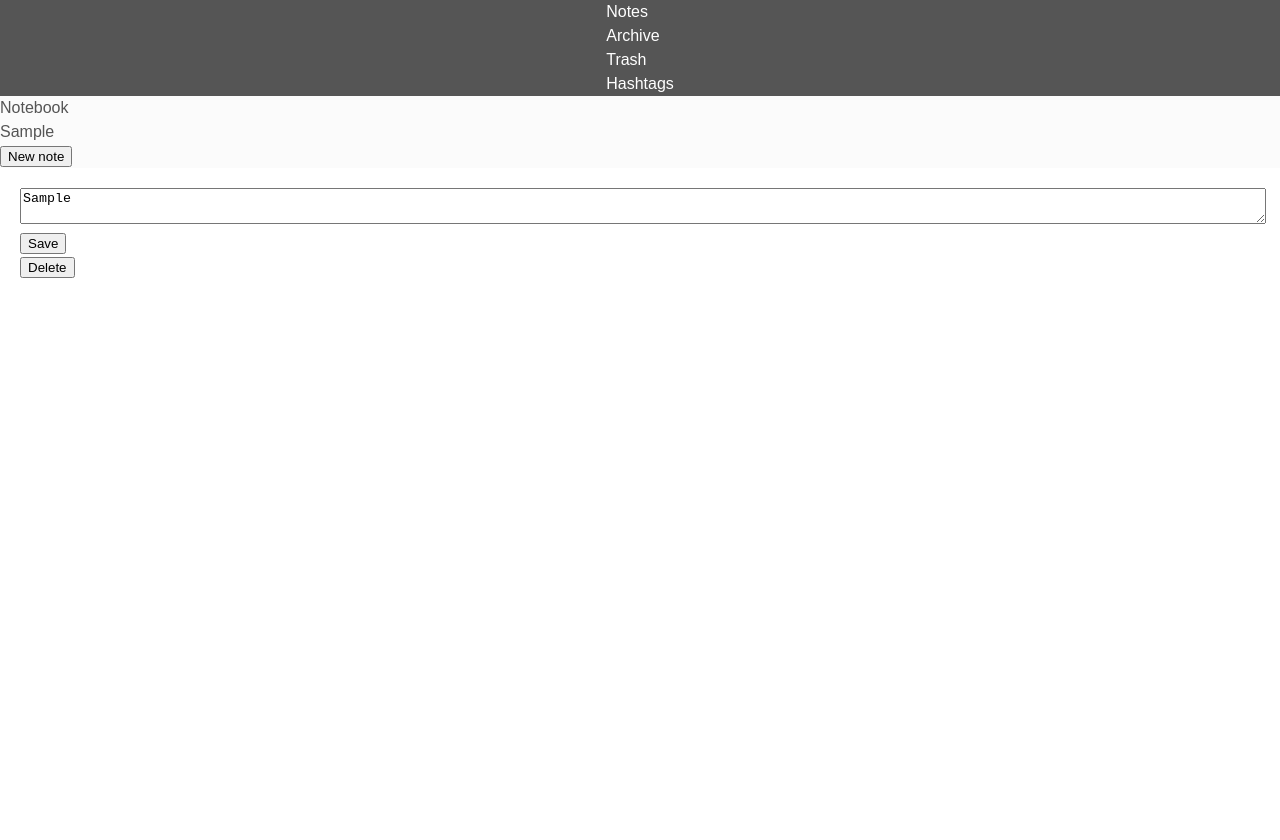
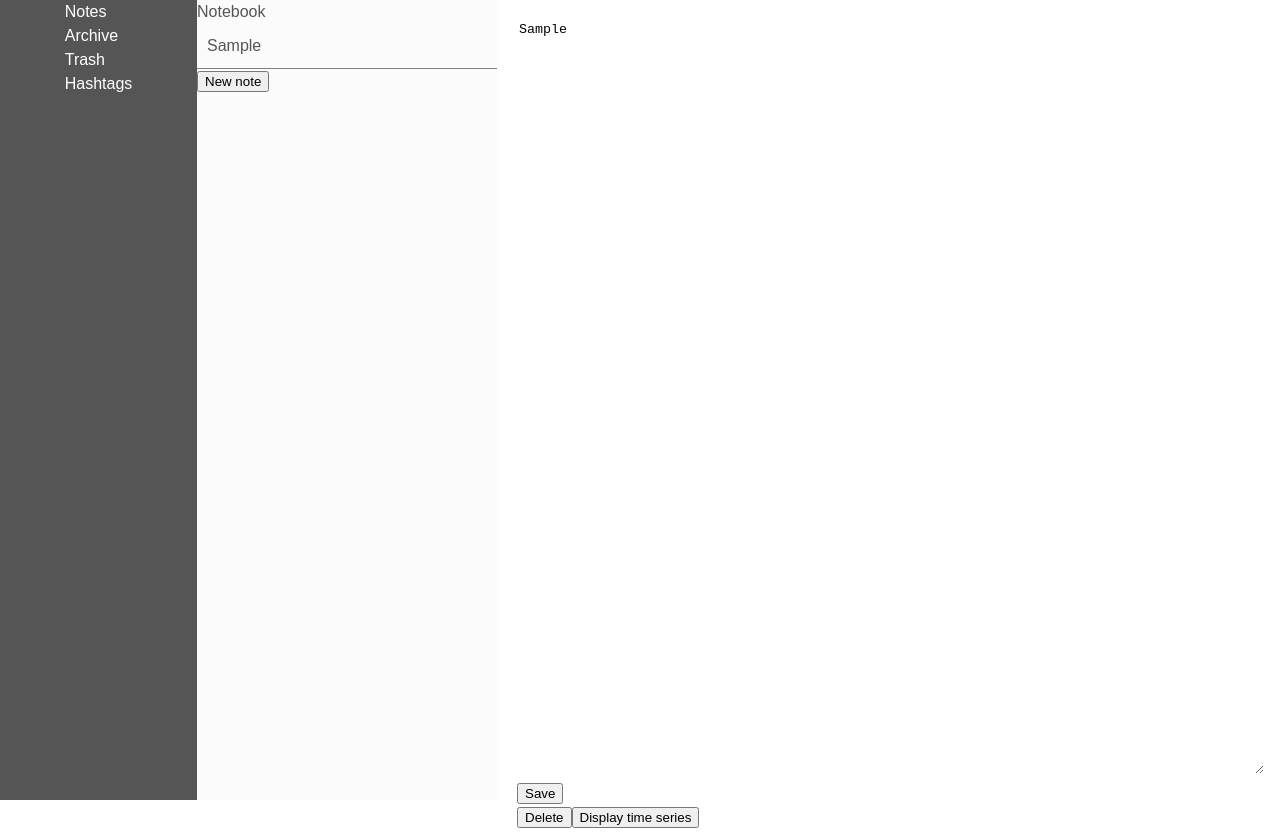
Before and after one commit to mattc0llier/react-cinema-create-react-app, a React (Create React App) app: page / in a window 1280 px wide. Both pictures are taken after typing "Sample" into the empty fields and a click on the button "Save". Before the commit the page ends 800 px from the top, so only its background shows below. Built offline with nearby package versions, Linux system fonts and the light colour scheme.

Commit message:
delete button working and styling updates so bg colors and horizontal

```diff
--- a/src/components/App.js
+++ b/src/components/App.js
@@ -26,6 +26,7 @@ class App extends React.Component {
       this.receiveCurrentNote = this.receiveCurrentNote.bind(this)
       this.receiveCreateNewNote = this.receiveCreateNewNote.bind(this)
       this.createNewNote = this.createNewNote.bind(this)
+      this.receiveDeleteClick = this.receiveDeleteClick.bind(this)
     };
 
     componentDidMount(){
@@ -108,14 +109,44 @@ class App extends React.Component {
       console.log("new note after", this.state.currentNote)
     }
 
+    receiveDeleteClick(noteToDelete){
+      console.log('noteToDelete', noteToDelete);
+
+      console.log('noteToDelete', noteToDelete.noteID);
+      console.log('all note objects', this.state.notes);
+
+      this.setState({
+        notes: this.state.notes.filter(notesObject => {
+        //if noteID === deleting ID then return array with noteID object taken out
+          return notesObject.noteID !== noteToDelete.noteID
+        })
+      }),
+      () => console.log('all note objects after DELETE', this.state.notes);
+
+    }
+
+  //   receiveDeleteFavouriteMovie(movie) {
+  //   //if exists then remove move instead. maybe use filter to pass in movie to array and return back array without that in.
+  //   console.log(movie);
+  //   const favouriteMovieObject = this.state.favouriteMoviesObjects.filter(
+  //     movieObjectInArray => movie.imdbID !== movieObjectInArray.imdbID
+  //   );
+  //
+  //   this.setState({
+  //     favouriteMoviesObjects: favouriteMovieObject
+  //   });
+  //   console.log(this.state.favouriteMoviesObjects);
+  // }
+
   render() {
     return (
-      <div className="App">
+      <div className="app">
         <Menu />
         <Notebook notes={this.state.notes} receiveCurrentNote={this.receiveCurrentNote} receiveCreateNewNote={this.receiveCreateNewNote}/>
         <Note
           currentNote={this.state.currentNote}
           handleNoteSave={this.handleNoteSave}
+          receiveDeleteClick={this.receiveDeleteClick}
         />
       </div>
     );
--- a/src/components/Menu.js
+++ b/src/components/Menu.js
@@ -3,7 +3,7 @@ import React from "react";
 class Menu extends React.Component {
   render(){
     return(
-      <div className="Menu">
+      <div className="menu">
         <ul>
           <li>Notes</li>
           <li>Archive</li>
--- a/src/components/Note.js
+++ b/src/components/Note.js
@@ -8,6 +8,7 @@ class Note extends React.Component {
 
     this.handleNoteContentChange = this.handleNoteContentChange.bind(this);
     this.handleSubmit = this.handleSubmit.bind(this);
+    this.handleDeleteClick = this.handleDeleteClick.bind(this);
   }
 
   componentWillReceiveProps(nextProps){
@@ -26,6 +27,10 @@ class Note extends React.Component {
     this.props.handleNoteSave(this.state.noteContent)
   }
 
+  handleDeleteClick(event){
+    this.props.receiveDeleteClick(this.props.currentNote)
+  }
+
 
 
   render(){
@@ -33,15 +38,21 @@ class Note extends React.Component {
       <div className="note">
         <form id="note__form" onSubmit={this.handleSubmit}>
 
-          <textarea onChange={this.handleNoteContentChange} name="textarea"
+          <textarea
+            className="note__textarea"
+            onChange={this.handleNoteContentChange}
+            name="textarea"
             autoComplete="on" form="note__form" wrap="soft"
-            placeholder="What are you thinking?" value={this.state.noteContent}>
+            placeholder="What are you thinking?" value={this.state.noteContent}
+            rows="50"
+          >
 
             </textarea>
 
           <button type="submit">Save</button>
         </form>
-        <button type="click">Delete</button>
+        <button type="click" onClick={this.handleDeleteClick}>Delete</button>
+        <button type="click" >Display time series</button>
       </div>
     )
   }
--- a/src/components/NotePreview.js
+++ b/src/components/NotePreview.js
@@ -20,7 +20,7 @@ class NotePreview extends React.Component {
     const previewNote = noteString.substring(0, previewLength)
 
     return(
-      <li>
+      <li className="notePreview">
         <div onClick={this.handleClick}><p>{previewNote}</p></div>
 
       </li>
--- a/src/index.css
+++ b/src/index.css
@@ -12,26 +12,46 @@ html {
   display: flex;
   flex-direction: row;
   align-items: flex-start;
+  height: 100vh;
 }
 
-.Menu {
+.menu {
   flex-grow: 1;
   color: #fff;
   background-color: #555;
   display: flex;
   justify-content: center;
+  height: 100vh;
 }
 
 .notebook {
-  flex-grow: 1;
+  flex-grow: 2;
   background-color: #FBFBFB;
-}
-.note {
-  flex-grow: 1;
-  padding: 20px;
+  height: 100vh;
+  max-width: 300px;
 }
 
-.note textarea {
+.note {
+  flex-grow: 4;
+  padding: 20px;
+  height: 100vh;
+}
+
+.note__textarea {
   width: 100%;
-  height: 70%;;
+  height: 100%;
+  border: none;
 }
+
+.note__textarea:focus {
+  background-color: yellow;
+  border: none;
+}
+
+.notePreview {
+  padding: 10px;
+  border-bottom: 1px solid grey;
+}
+.notePreview:active {
+  background-color: white;
+}
```
